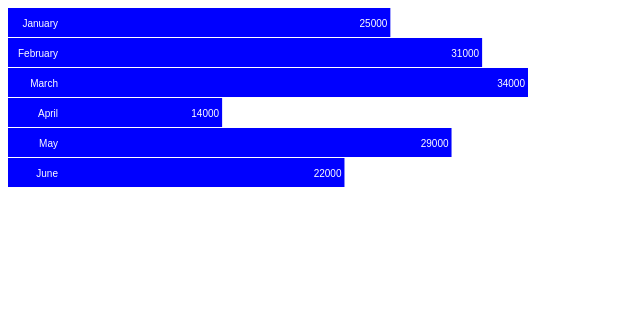
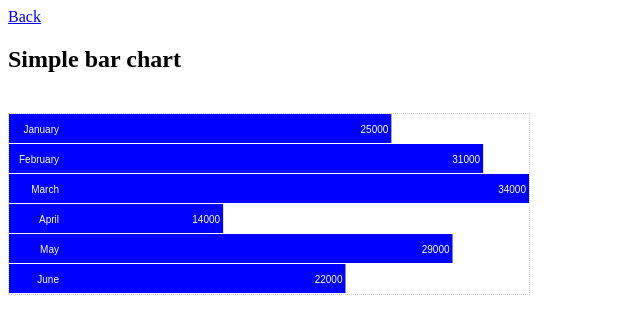
Before and after one commit to bogdanlungu/d3-charts, a plain HTML site: page bar-chart/index.html in a window 1280 px wide. Shown: the whole page, without its empty margins (0-640 px from the left). Drawn offline with nearby package versions, Linux system fonts and the light colour scheme.

Commit message:
Rearranged code + created index file with navigation

```diff
--- /dev/null
+++ b/bar-chart/css/style.css
@@ -0,0 +1,18 @@
+svg{
+  margin-top: 20px;
+  border: dotted 1px #ccc;
+}
+.chart rect {
+    fill: blue;
+}
+
+.chart text {
+    fill: white;
+    font: 10px sans-serif;
+    text-anchor: end;
+}
+
+.month{
+  fill: white;
+  float: left;
+}
--- a/bar-chart/index.html
+++ b/bar-chart/index.html
@@ -3,87 +3,17 @@
 
 <head>
     <meta charset="utf-8">
-    <script src="http://d3js.org/d3.v3.min.js"></script>
-    <style>
-        .chart rect {
-            fill: blue;
-        }
-
-        .chart text {
-            fill: white;
-            font: 10px sans-serif;
-            text-anchor: end;
-        }
-
-        .month{
-          fill: white;
-          float: left;
-        }
-    </style>
-    <script>
-        function draw(data) {
-            var width = 520,
-                barHeight = 30;
-
-            var x = d3.scale.linear()
-                .range([0, width]);
-
-            var chart = d3.select(".chart")
-                .attr("width", width);
-
-            x.domain([0, d3.max(data, function(d) {
-                return d.turnover;
-            })]);
-
-            chart.attr("height", barHeight * data.length);
-
-            var bar = chart.selectAll("g")
-                .data(data)
-                .enter().append("g")
-                .attr("transform", function(d, i) {
-                    return "translate(0," + i * barHeight + ")";
-                });
-
-            bar.append("rect")
-                .attr("width", function(d) {
-                    return x(parseInt(d.turnover));
-                })
-                .attr("height", barHeight - 1);
-
-            bar.append("text")
-                .attr("x", function(d) {
-                    return x(d.turnover) - 3;
-                })
-                .attr("y", barHeight / 2)
-                .attr("dy", ".35em")
-                .text(function(d) {
-                    return d.turnover;
-                });
-
-            bar.append("text")
-                .attr("x", function(d) {
-                    return 50;
-                })
-                .attr("y", barHeight / 2)
-                .attr("dy", ".35em")
-                .text(function(d) {
-                    return d.month;
-                })
-                .attr("class", "month");
-        }
-    </script>
+    <title>Simple bar chart</title>
+    <link rel="stylesheet" href="css/style.css" media="screen" charset="utf-8">
 </head>
 
 <body>
+    <a href="../">Back</a>
+    <br>
+    <h2>Simple bar chart</h2>
     <svg class="chart"></svg>
-    <script type="text/javascript">
-        function type(d) {
-            d.turnover = +d.turnover; // coerce to number
-            return d;
-        }
-
-        d3.tsv("data.tsv", type, draw);
-    </script>
+    <script src="http://d3js.org/d3.v3.min.js"></script>
+    <script src="js/script.js" charset="utf-8"></script>
 </body>
 
 </html>
--- /dev/null
+++ b/bar-chart/js/script.js
@@ -0,0 +1,58 @@
+function draw(data) {
+    var width = 520,
+        barHeight = 30;
+
+    var x = d3.scale.linear()
+        .range([0, width]);
+
+    var chart = d3.select(".chart")
+        .attr("width", width);
+
+    x.domain([0, d3.max(data, function(d) {
+        return d.turnover;
+    })]);
+
+    chart.attr("height", barHeight * data.length);
+
+    var bar = chart.selectAll("g")
+        .data(data)
+        .enter().append("g")
+        .attr("transform", function(d, i) {
+            return "translate(0," + i * barHeight + ")";
+        });
+
+    bar.append("rect")
+        .attr("width", function(d) {
+            return x(parseInt(d.turnover));
+        })
+        .attr("height", barHeight - 1);
+
+    bar.append("text")
+        .attr("x", function(d) {
+            return x(d.turnover) - 3;
+        })
+        .attr("y", barHeight / 2)
+        .attr("dy", ".35em")
+        .text(function(d) {
+            return d.turnover;
+        });
+
+    bar.append("text")
+        .attr("x", function(d) {
+            return 50;
+        })
+        .attr("y", barHeight / 2)
+        .attr("dy", ".35em")
+        .text(function(d) {
+            return d.month;
+        })
+        .attr("class", "month");
+}
+
+
+function type(d) {
+    d.turnover = +d.turnover;
+    return d;
+}
+
+d3.tsv("data.tsv", type, draw);
```
Also changed, not shown: index.html (added, +13 -0 lines).
